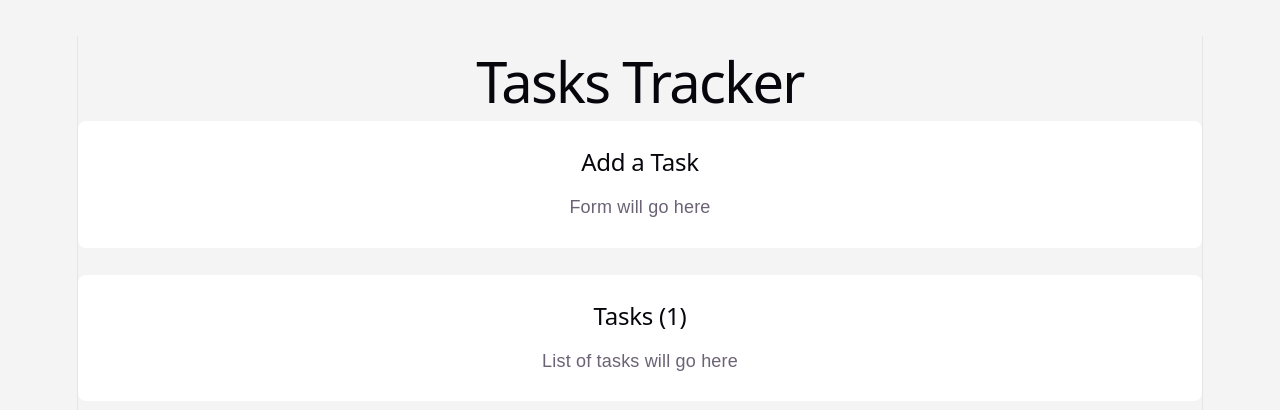
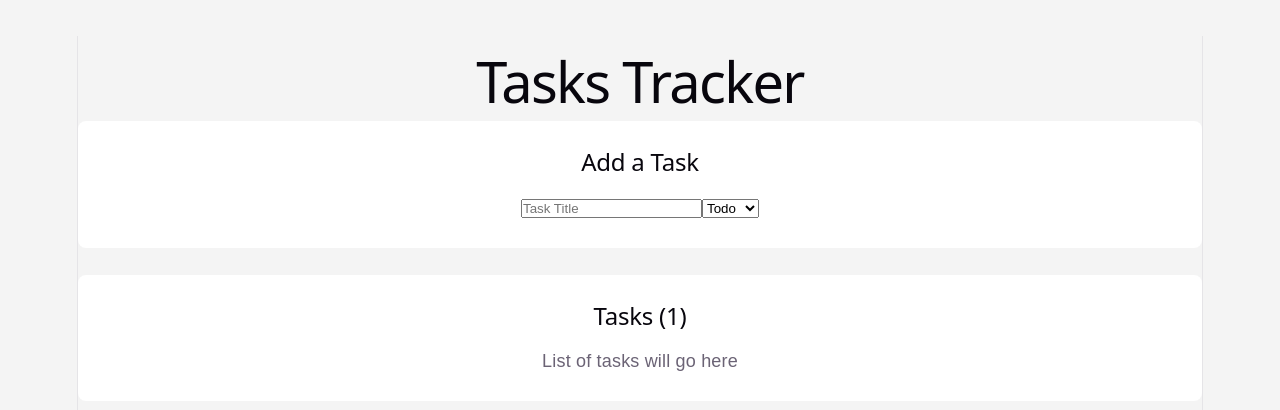
Before and after one commit to meganclapinski25/4320-state-management, a React (Vite) app: page / in a window 1280 px wide. Shown: the top 410 px of the page. Built offline with nearby package versions, Linux system fonts and the light colour scheme.

Commit message:
starting to work on form

```diff
--- a/src/App.jsx
+++ b/src/App.jsx
@@ -18,13 +18,35 @@ function App() {
   const[formData, setFormData] = useState({title: '', status:'todo'})
   console.log(tasks)
 
+  const handleSubmit =(e) =>{
+    e.preventDefault()
+  }
+
   return (
     <div>
       <h1>Tasks Tracker</h1>
 
       <section>
           <h2> Add a Task</h2>
-          <p>Form will go here</p>
+          <form onSubmit={handleSubmit}>
+            <input
+              type="text"
+              placeholder='Task Title'
+              value={formData.title}
+              onChange={(e)=>setFormData({...formData,title:e.target.value})}
+            />
+            <select
+              value={formData.status}
+              onChange={(e) => setFormData({...formData,status:e.target.value})}
+            >
+              <option value="todo">Todo</option>
+              <option value="doing">Doing</option>
+              <option value="done">Done</option>
+            </select>
+
+
+
+          </form>
       </section>
 
       <section>
```
